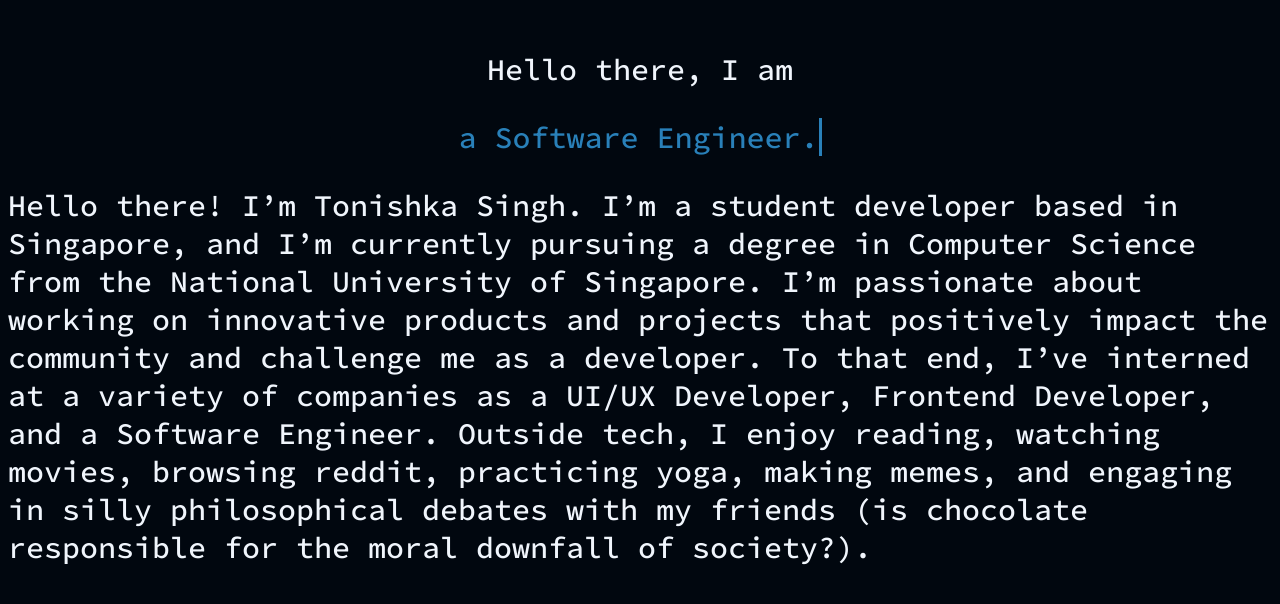
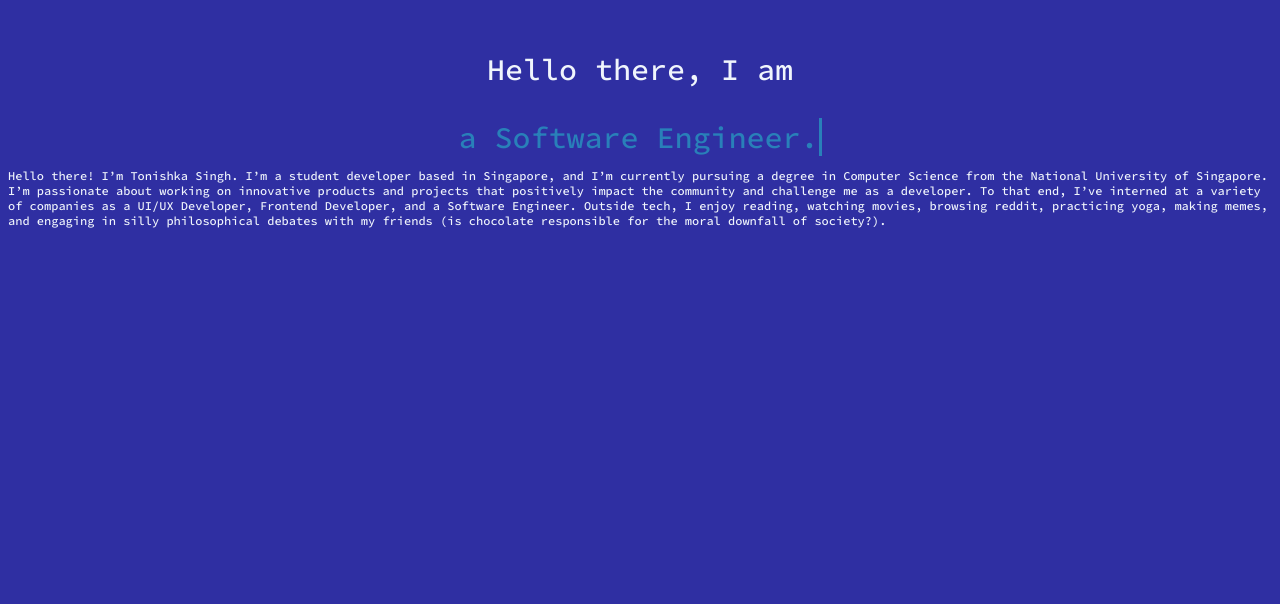
Before and after one commit to tonishka/tonishka.github.io, a Jekyll site: the page index.html, which Jekyll copies as it is, in a window 1280 px wide. Shown: the top 604 px of the page. Built offline with Jekyll 4.4.1, drawn with Linux system fonts in a browser that asks for light colours.

Commit message:
Change bg

```diff
--- a/index.html
+++ b/index.html
@@ -9,7 +9,7 @@
 <style type="text/css">
 body {
 	font-size: 30px;
-	background: #01070f;
+	background: #2f2fa2;
     background-size: cover;
     font-family: 'Source Code Pro', monospace;
     color: #f0f5fc;
@@ -24,6 +24,11 @@ body {
 	display: inline-block;
 	color: #2980b9;
 	border-right: 3px solid #2980b9;
+}
+
+#intro {
+	font-size: 12px;
+	font-family: ;
 }
 
 </style>
```
